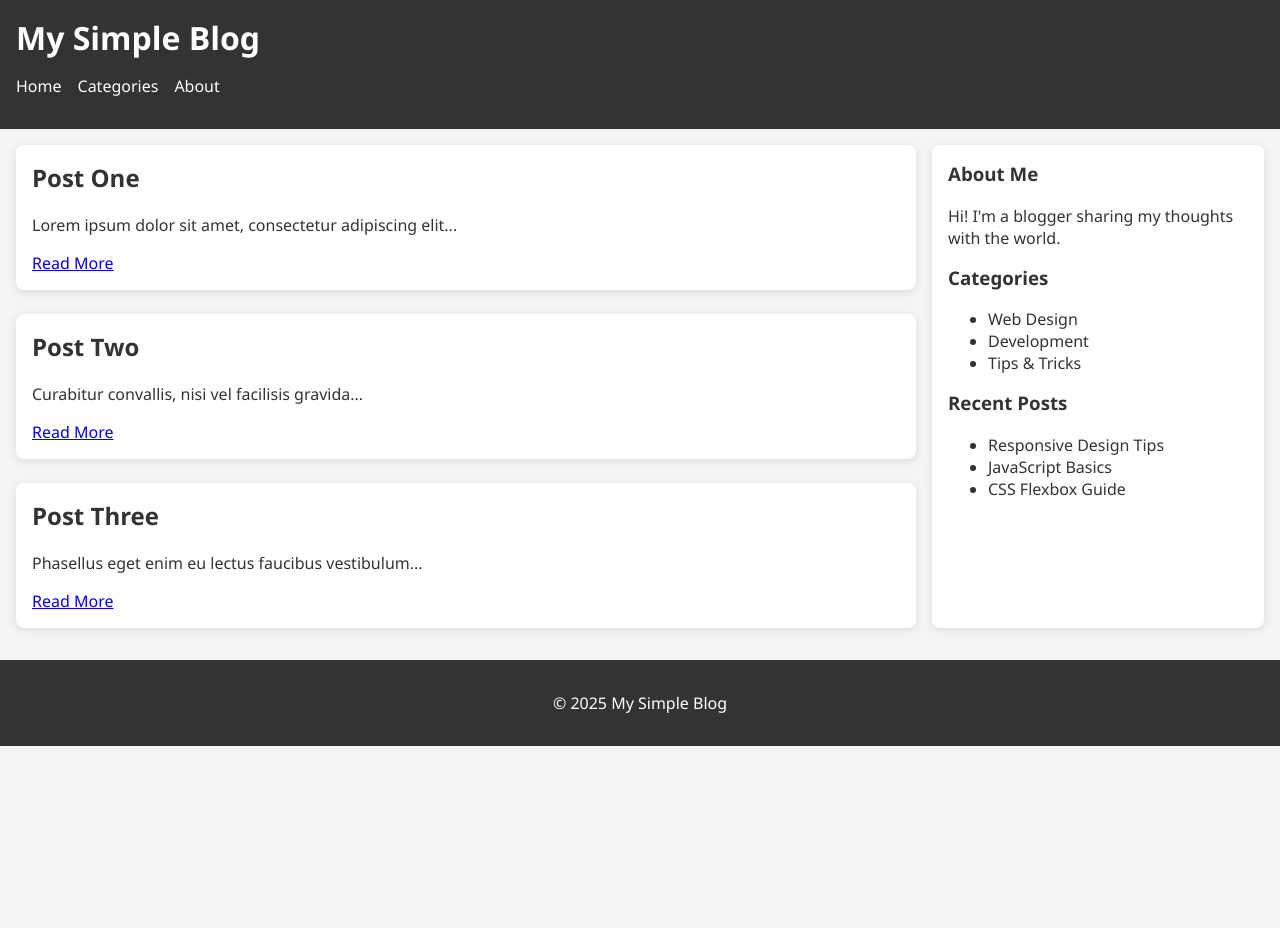
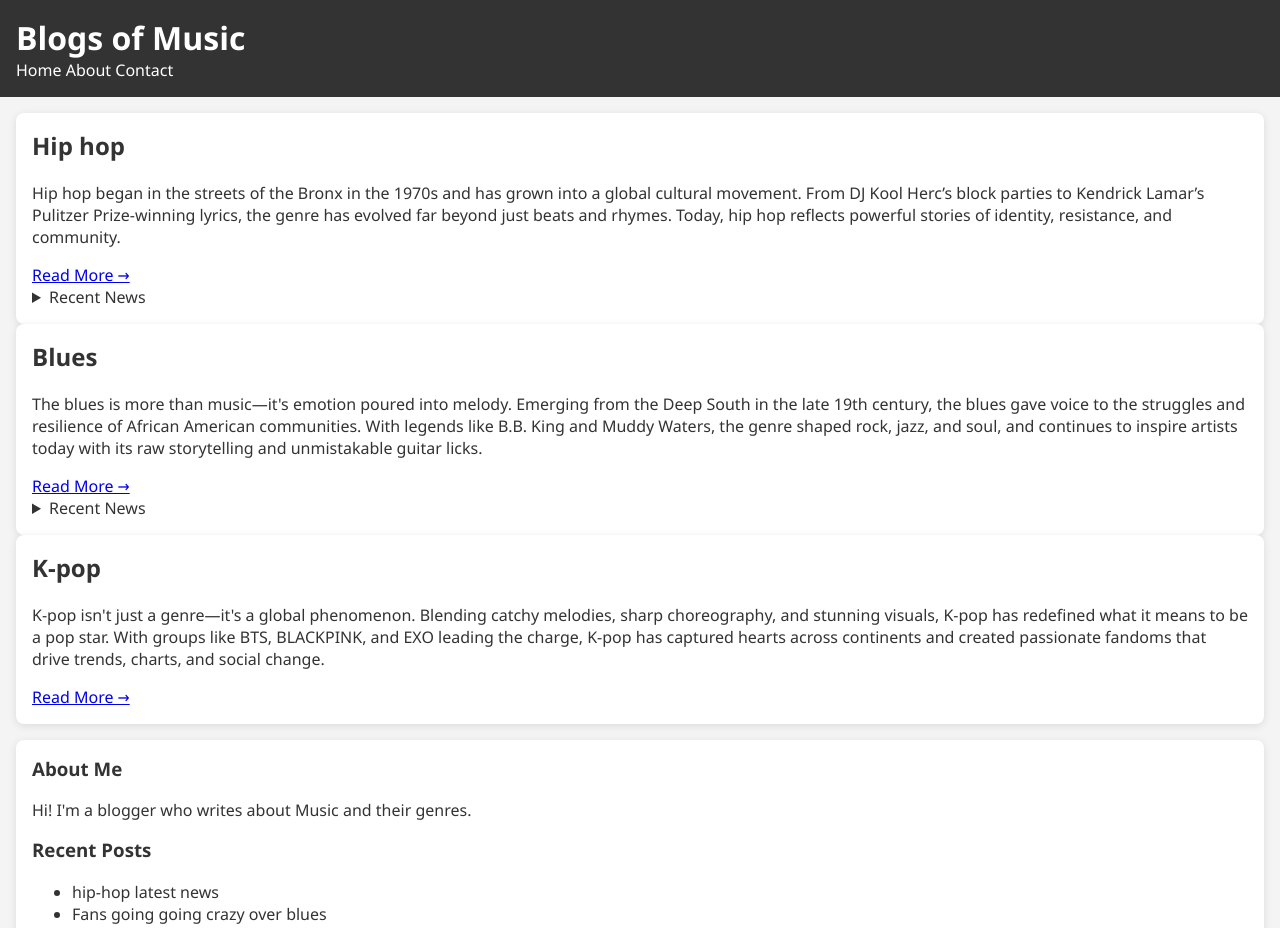
Before and after one commit to RaginiSingh2024/Simple-Blog-Template, a plain HTML site: page index.html in a window 1280 px wide. Shown: the top 928 px of the page. Before the commit the page ends 800 px from the top, so only its background shows below. Drawn offline with Linux system fonts and the light colour scheme.

Commit message:
Update index.html

```diff
--- a/index.html
+++ b/index.html
@@ -2,69 +2,69 @@
 <html lang="en">
 <head>
   <meta charset="UTF-8" />
-  <meta name="viewport" content="width=device-width, initial-scale=1.0" />
-  <title>Simple Blog</title>
-  <link rel="stylesheet" href="style.css" />
+  <meta name="viewport" content="width=device-width, initial-scale=1.0"/>
+  <title>My Simple Blog</title>
+ <link href="style.css" type="text/css" rel="stylesheet">
 </head>
 <body>
   <header>
-    <h1>My Simple Blog</h1>
+    <h1>Blogs of Music</h1>
     <nav>
-      <ul>
-        <li><a href="#">Home</a></li>
-        <li><a href="#">Categories</a></li>
-        <li><a href="#">About</a></li>
-      </ul>
+      <a href="#">Home</a>
+      <a href="#">About</a>
+      <a href="#">Contact</a>
     </nav>
   </header>
 
   <main>
-    <section class="blog-section">
+    <section class="blog-posts">
       <article class="blog-card">
-        <h2>Post One</h2>
-        <p>Lorem ipsum dolor sit amet, consectetur adipiscing elit...</p>
-        <a href="#">Read More</a>
+        <h2>Hip hop</h2>
+        <p>Hip hop began in the streets of the Bronx in the 1970s and has grown into a global cultural movement.
+    From DJ Kool Herc’s block parties to Kendrick Lamar’s Pulitzer Prize-winning lyrics, the genre has evolved
+    far beyond just beats and rhymes. Today, hip hop reflects powerful stories of identity, resistance, and community.</p>
+        <a href="https://en.wikipedia.org/wiki/Hip-hop">Read More →</a>
+        <details name="notes">
+        <summary>Recent News</summary>
+        <p>Hip hop began in the streets of the Bronx in the 1970s and has grown into a global cultural movement.
+    From DJ Kool Herc’s block parties to Kendrick Lamar’s Pulitzer Prize-winning lyrics, the genre has evolved
+    far beyond just beats and rhymes. Today, hip hop reflects powerful stories of identity, resistance, and community</p>
+    </details>
       </article>
       <article class="blog-card">
-        <h2>Post Two</h2>
-        <p>Curabitur convallis, nisi vel facilisis gravida...</p>
-        <a href="#">Read More</a>
+        <h2>Blues</h2>
+ <p>The blues is more than music—it's emotion poured into melody. Emerging from the Deep South in the late 19th century,
+    the blues gave voice to the struggles and resilience of African American communities. With legends like B.B. King and
+    Muddy Waters, the genre shaped rock, jazz, and soul, and continues to inspire artists today with its raw storytelling
+    and unmistakable guitar licks.</p>
+        <a href="https://en.wikipedia.org/wiki/Blues">Read More →</a>
+        <details name="notes">
+        <summary>Recent News</summary>
+        <p>The blues is more than music—it's emotion poured into melody. Emerging from the Deep South in the late 19th century,
+    the blues gave voice to the struggles and resilience of African American communities. With legends like B.B. King and
+    Muddy Waters, the genre shaped rock, jazz, and soul, and continues to inspire artists today with its raw storytelling
+    and unmistakable guitar licks</p>
+    </details>
       </article>
       <article class="blog-card">
-        <h2>Post Three</h2>
-        <p>Phasellus eget enim eu lectus faucibus vestibulum...</p>
-        <a href="#">Read More</a>
+        <h2>K-pop</h2>
+        <p>K-pop isn't just a genre—it's a global phenomenon. Blending catchy melodies, sharp choreography, and stunning visuals,
+    K-pop has redefined what it means to be a pop star. With groups like BTS, BLACKPINK, and EXO leading the charge,
+    K-pop has captured hearts across continents and created passionate fandoms that drive trends, charts, and social change.</p>
+        <a href="#">Read More →</a>
       </article>
     </section>
 
     <aside class="sidebar">
-      <section>
-        <h3>About Me</h3>
-        <p>Hi! I'm a blogger sharing my thoughts with the world.</p>
-      </section>
-      <section>
-        <h3>Categories</h3>
-        <ul>
-          <li>Web Design</li>
-          <li>Development</li>
-          <li>Tips & Tricks</li>
-        </ul>
-      </section>
-      <section>
-        <h3>Recent Posts</h3>
-        <ul>
-          <li>Responsive Design Tips</li>
-          <li>JavaScript Basics</li>
-          <li>CSS Flexbox Guide</li>
-        </ul>
-      </section>
+      <h3>About Me</h3>
+      <p>Hi! I'm a blogger who writes about Music and their genres.</p>
+
+      <h3>Recent Posts</h3>
+      <ul>
+        <li>hip-hop latest news</li>
+        <li>Fans going going crazy over blues</li>
+      </ul>
     </aside>
   </main>
-
-  <footer>
-    <p>&copy; 2025 My Simple Blog</p>
-  </footer>
-
-  <script src="script.js"></script>
 </body>
 </html>
```
